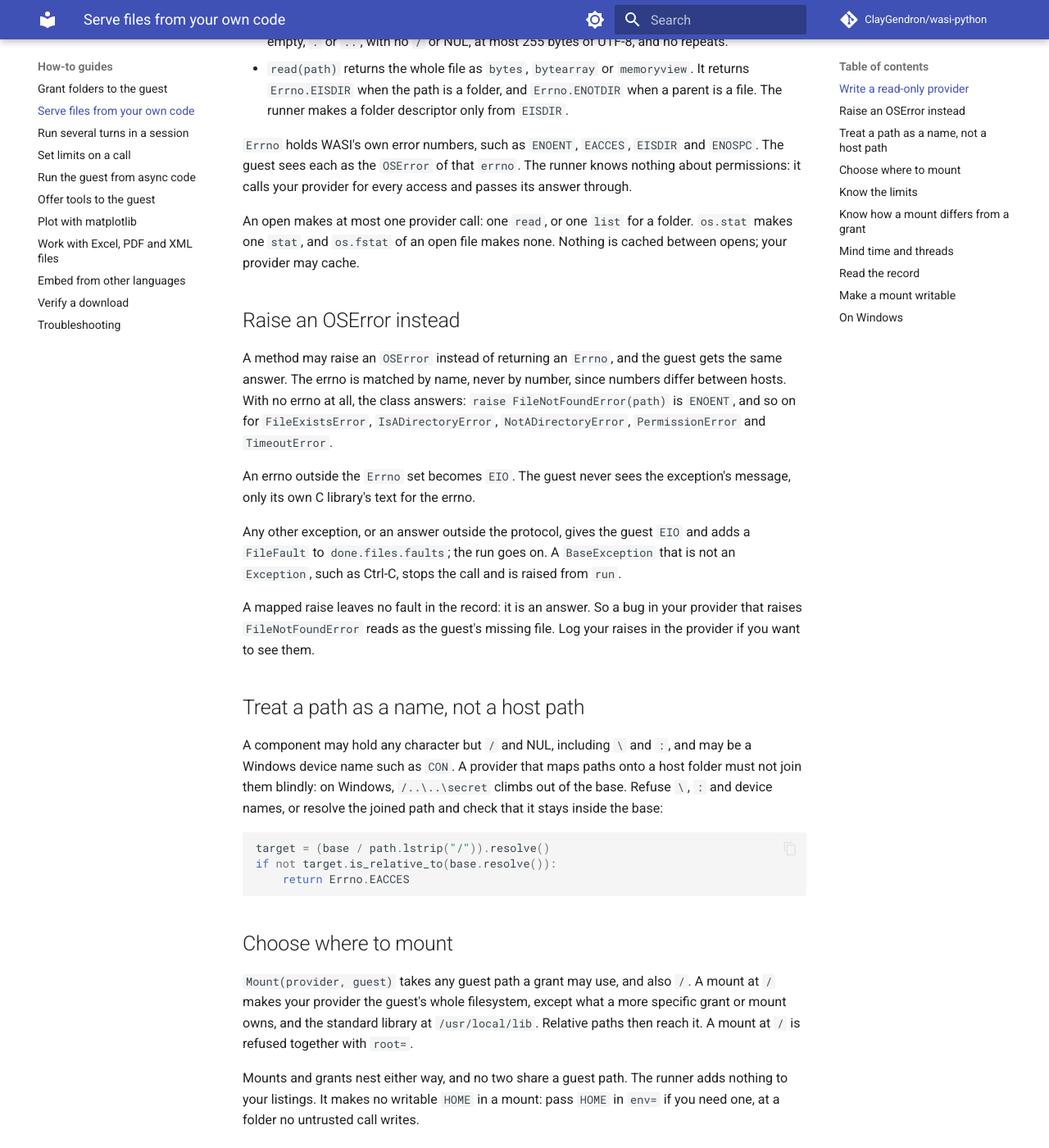
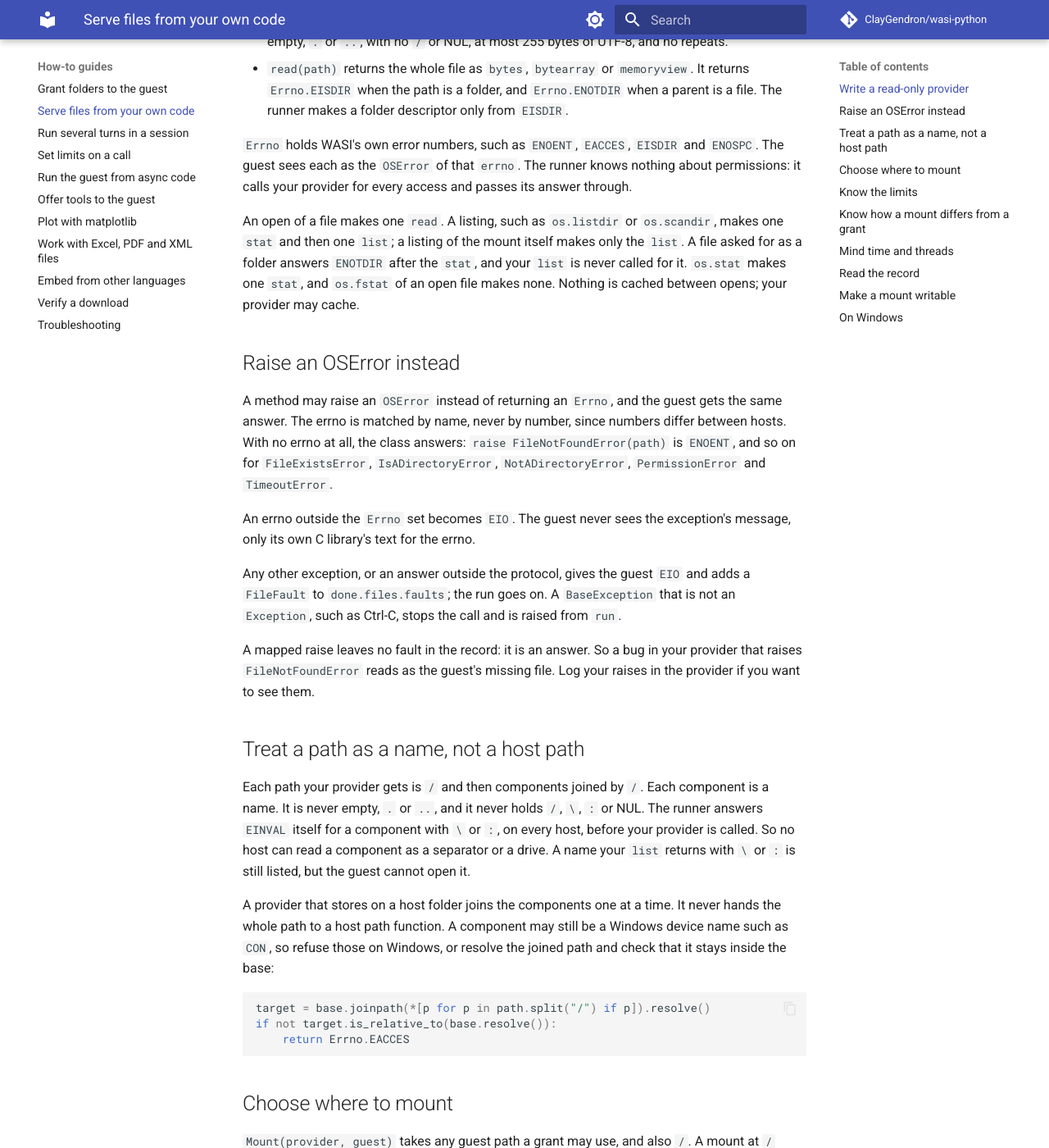
Before and after one commit to ClayGendron/wasi-python, an MkDocs documentation site: the page built from docs/how-to/mounts.md, in a window 1280 px wide and 1400 px high, scrolled down 1157 px. Shown: the whole window at 82% size. Built offline with MkDocs 1.6.1 and Material for MkDocs 9.7.7, drawn with Linux system fonts in a browser that asks for light colours; comment, search, counter and statistics services are not loaded.

Commit message:
145: the mount contract states what a component may hold, and the news file
The how-to says each component is a name with no /, backslash, colon or
NUL, that the runner refuses the two with EINVAL, and that a provider
joins components onto a host folder one at a time; it counts a listing's
stat. The guest-filesystem page lists the two characters, the limitations
page names the cost (no colon in a name on a mount), and the FileProvider
docstring says the same in one sentence.

Co-Authored-By: Claude Opus 5.5 <noreply@anthropic.com>

````diff
--- a/docs/how-to/mounts.md
+++ b/docs/how-to/mounts.md
@@ -44,7 +44,7 @@ Each method gets a normalized absolute path, where `/` is the mount itself. Each
 
 `Errno` holds WASI's own error numbers, such as `ENOENT`, `EACCES`, `EISDIR` and `ENOSPC`. The guest sees each as the `OSError` of that `errno`. The runner knows nothing about permissions: it calls your provider for every access and passes its answer through.
 
-An open makes at most one provider call: one `read`, or one `list` for a folder. `os.stat` makes one `stat`, and `os.fstat` of an open file makes none. Nothing is cached between opens; your provider may cache.
+An open of a file makes one `read`. A listing, such as `os.listdir` or `os.scandir`, makes one `stat` and then one `list`; a listing of the mount itself makes only the `list`. A file asked for as a folder answers `ENOTDIR` after the `stat`, and your `list` is never called for it. `os.stat` makes one `stat`, and `os.fstat` of an open file makes none. Nothing is cached between opens; your provider may cache.
 
 ## Raise an OSError instead
 
@@ -58,10 +58,12 @@ A mapped raise leaves no fault in the record: it is an answer. So a bug in your
 
 ## Treat a path as a name, not a host path
 
-A component may hold any character but `/` and NUL, including `\` and `:`, and may be a Windows device name such as `CON`. A provider that maps paths onto a host folder must not join them blindly: on Windows, `/..\..\secret` climbs out of the base. Refuse `\`, `:` and device names, or resolve the joined path and check that it stays inside the base:
+Each path your provider gets is `/` and then components joined by `/`. Each component is a name. It is never empty, `.` or `..`, and it never holds `/`, `\`, `:` or NUL. The runner answers `EINVAL` itself for a component with `\` or `:`, on every host, before your provider is called. So no host can read a component as a separator or a drive. A name your `list` returns with `\` or `:` is still listed, but the guest cannot open it.
+
+A provider that stores on a host folder joins the components one at a time. It never hands the whole path to a host path function. A component may still be a Windows device name such as `CON`, so refuse those on Windows, or resolve the joined path and check that it stays inside the base:
 
 ```python
-target = (base / path.lstrip("/")).resolve()
+target = base.joinpath(*[p for p in path.split("/") if p]).resolve()
 if not target.is_relative_to(base.resolve()):
     return Errno.EACCES
 ```
````
Also changed, not shown: context/changes/145-a-mounts-names-work-the-same-on-every-host.md (added, +20 -0 lines), docs/reference/guest-filesystem.md (+2 -0 lines), docs/reference/limitations.md (+1 -0 lines), 1 other file.
